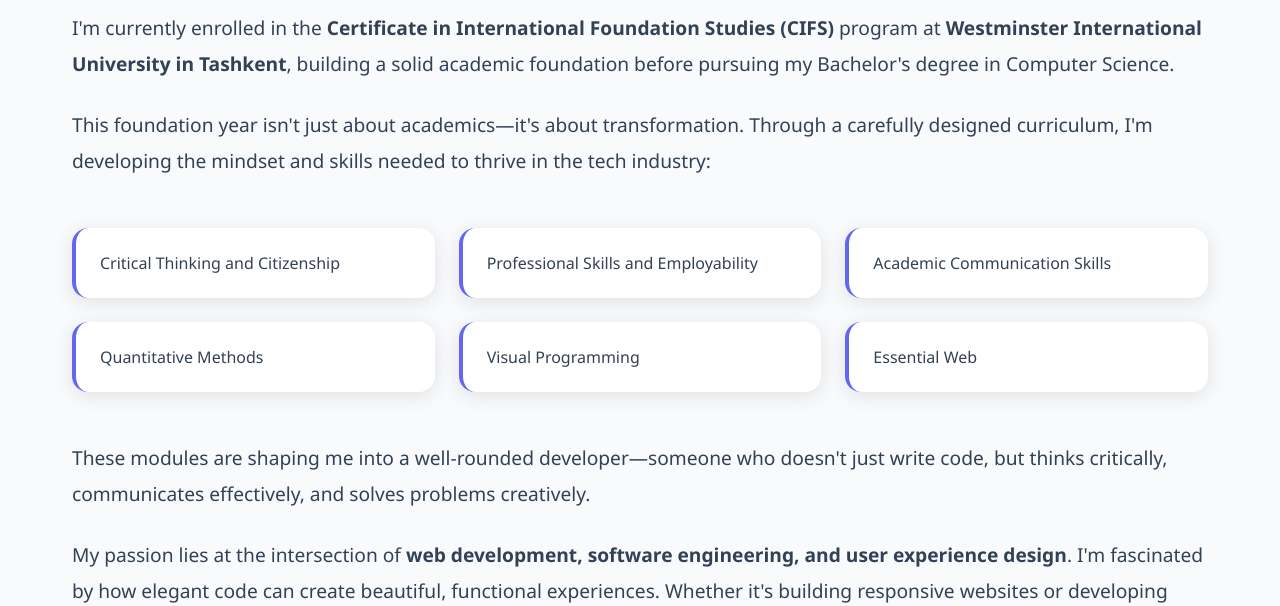
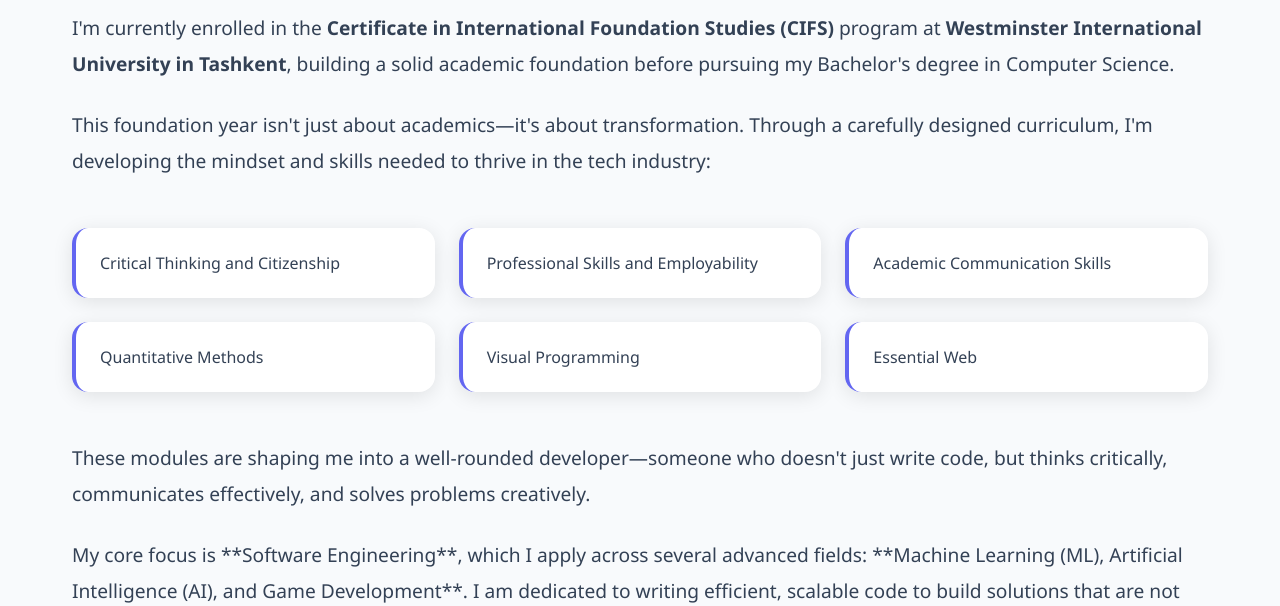
Before and after one commit to muhammed29930/Nurmuhammad-Mominov, a plain HTML site: page index.html in a window 1280 px wide. Both pictures are taken after a click on the link "About Me". Shown: the part 194-800 px from the top of the page. Drawn offline with Linux system fonts and the light colour scheme.

Commit message:
Update index.html

```diff
--- a/index.html
+++ b/index.html
@@ -64,8 +64,7 @@
 
                 <p>These modules are shaping me into a well-rounded developer—someone who doesn't just write code, but thinks critically, communicates effectively, and solves problems creatively.</p>
 
-                <p>My passion lies at the intersection of <strong>web development, software engineering, and user experience design</strong>. I'm fascinated by how elegant code can create beautiful, functional experiences. Whether it's building responsive websites or developing interactive applications, I strive to create solutions that are both technically sound and visually compelling.</p>
-
+                <p>My core focus is **Software Engineering**, which I apply across several advanced fields: **Machine Learning (ML), Artificial Intelligence (AI), and Game Development**. I am dedicated to writing efficient, scalable code to build solutions that are not only technically sound but also deliver exceptional user experiences.</p>
                 <p><strong>My Goal:</strong> To become a versatile software engineer who combines technical expertise with creative innovation—building products that don't just work, but inspire.</p>
             </div>
         </div>
```
